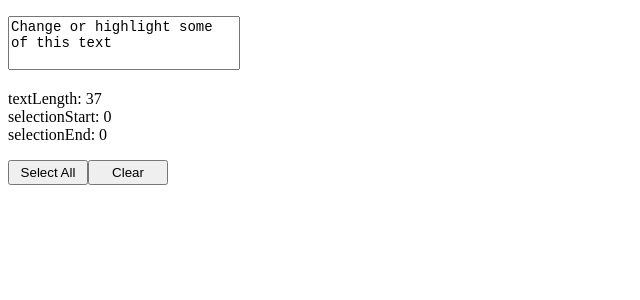
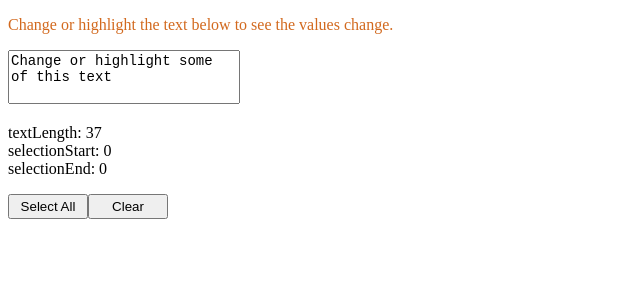
Before and after one commit to marklishman/angular-template-reference-variables, an Angular app: page /#/text-area-one in a window 1280 px wide. Shown: the top 300 px of the page, without its empty margins (0-640 px from the left). Built offline with nearby package versions, Linux system fonts and the light colour scheme.

Commit message:
Instructions

```diff
--- a/src/app/examples/conditional.component.ts
+++ b/src/app/examples/conditional.component.ts
@@ -4,9 +4,9 @@ import { Component } from '@angular/core';
   selector: 'app-conditional',
   template: `
     <p #para *ngIf="true">
-      Some text
+      This is displayed because ngIf is true
     </p>
-    <!--#para === undefined: {{para === undefined}}-->
+    but #para is still undefined: {{para === undefined}}
   `,
 })
 export class ConditionalComponent {
--- a/src/app/examples/text-area-one.component.ts
+++ b/src/app/examples/text-area-one.component.ts
@@ -3,6 +3,7 @@ import { Component } from '@angular/core';
 @Component({
   selector: 'app-text-area-one',
   template: `
+    <header>Change or highlight the text below to see the values change.</header>
     <p>
       <textarea #refVar
                 (keyup)="0"
--- a/src/app/examples/text-area-two.component.ts
+++ b/src/app/examples/text-area-two.component.ts
@@ -3,6 +3,7 @@ import { Component } from '@angular/core';
 @Component({
   selector: 'app-text-area-two',
   template: `
+    <header>Use the checkboxto make the text area editable or read only.</header>
     <div>
       <textarea #textArea
                 [readonly]="isReadOnly.checked"
--- a/src/app/examples/typing-test.component.ts
+++ b/src/app/examples/typing-test.component.ts
@@ -4,6 +4,7 @@ import { TimerComponent } from './timer.component';
 @Component({
   selector: 'app-typing-test',
   template: `
+    <header>Type the movie quote in the box as fast as you can.</header>
     <h2 #text>{{phrase}}</h2>
     <textarea #answer
       (keydown)="timer.isRunning || timer.start()"
--- a/src/styles.css
+++ b/src/styles.css
@@ -1,3 +1,9 @@
+
+header {
+  color: chocolate;
+  font-size: 16px;
+  margin-bottom: 10px;
+}
 
 button {
   height: 25px;
```
